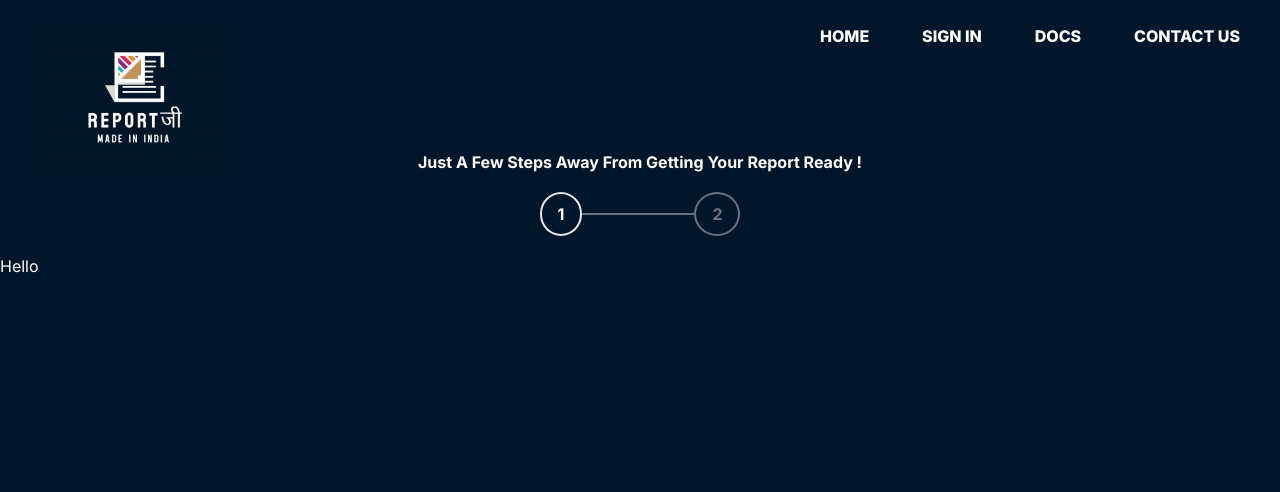
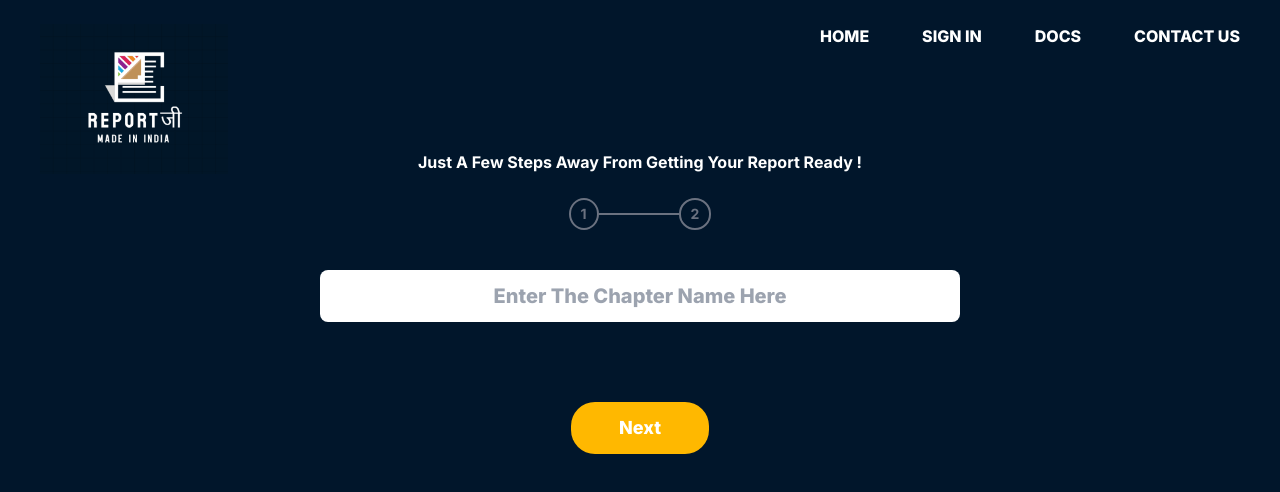
Before and after one commit to vbv-nyk/reportji-frontend, a Next.js app: page /reportgen in a window 1280 px wide. Shown: the top 492 px of the page. Built offline with nearby package versions, Linux system fonts and the light colour scheme.

Commit message:
Finishing step 1

```diff
--- a/app/reportgen/common.tsx
+++ b/app/reportgen/common.tsx
@@ -8,11 +8,11 @@ export function Common() {
 
 export function Progress() {
    return <>
-            <button className="text-white font-bold border-2 px-4 text-md py-2 rounded-[100%]">
+            <button className="border-gray-500 text-gray-500  font-bold border-2 px-[10px] text-sm py-1 rounded-[100%]">
               1
             </button>
-            <div className="w-28 border border-gray-500"></div>
-            <button className="text-gray-500 font-bold border-2 border-gray-500 px-4 text-md py-2 rounded-[100%]">
+            <div className="w-20 border border-gray-500"></div>
+            <button className="text-gray-500 font-bold border-2 border-gray-500 px-[10px] text-sm py-1 rounded-[100%]">
               2
             </button>
    </>
--- a/app/reportgen/page.tsx
+++ b/app/reportgen/page.tsx
@@ -5,7 +5,8 @@ import Step1 from "./step1";
 
 export default function Page() {
   return (
-    <div className="h-screen pt-6 bg-[#01162B] grid grid-rows-[230px_0px] grid-cols-2">
+    <div className="h-screen pt-6 bg-[#01162B] flex flex-col gap-4">
+      <div className=" grid grid-rows-[230px_0px] grid-cols-2">
         <div className="grid grid-cols-4 grid-rows-[100px_50px_80px] row-start-1 row-end-3 col-start-1 col-end-3">
           <div className="pl-10 row-start-1 row-end-3 col-start-1 col-end-2">
             <Logo2 />
@@ -17,10 +18,11 @@ export default function Page() {
             <Common />
           </div>
           <div className="flex items-center justify-center row-start-3 row-end-4 col-start-2 col-end-4">
-          <Progress/>
+            <Progress />
           </div>
         </div>
-      <div>
+      </div>
+        <div className="col-start-1 col-end-3 w-1/2 mx-auto">
           <Step1 />
         </div>
     </div>
--- a/app/reportgen/step1.tsx
+++ b/app/reportgen/step1.tsx
@@ -1,3 +1,6 @@
 export default function Step1(){
-    return (<p className="text-white">Hello</p>)
+    return (<div className="h-full flex flex-col gap-20 items-center justify-around">
+        <input className="px-2 py-3 w-full rounded-lg text-center font-extrabold text-xl" placeholder="Enter The Chapter Name Here"/>
+        <button className="bg-[#FFB800] py-3 px-12 text-lg text-white font-extrabold rounded-3xl">Next</button>
+    </div>)
 }
```
Lines whose indentation alone changed are shown as unchanged.
